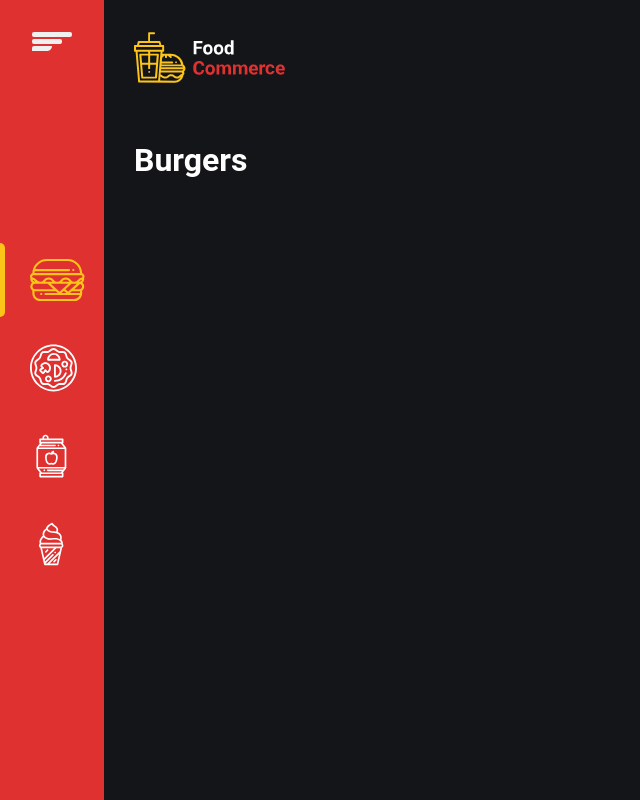
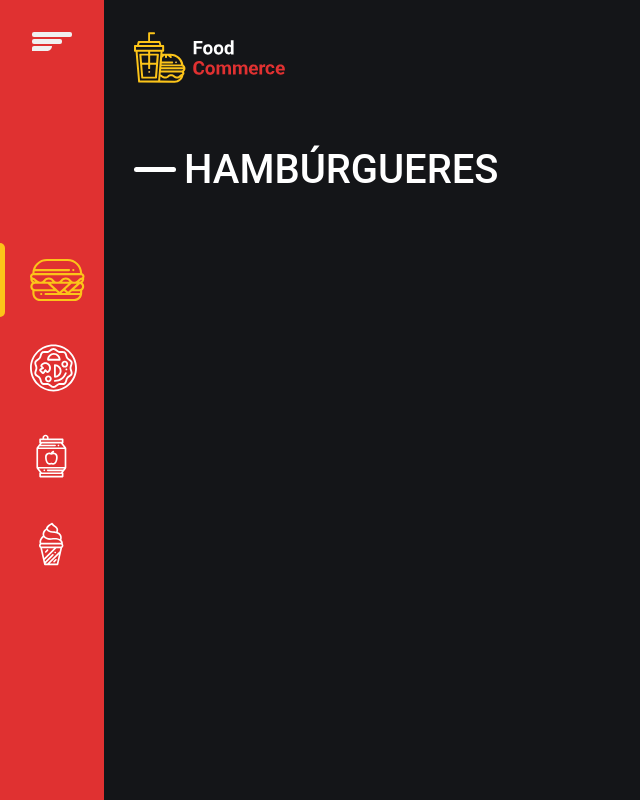
Before and after one commit to William-Koerich/food-commerce, a React (Create React App) app in the folder food-commerce/: page / in a window 1280 px wide. Shown: the whole page, without its empty margins (0-640 px from the left). Built offline with nearby package versions, Linux system fonts and the light colour scheme.

Commit message:
feat: created dinamic title and description

```diff
--- /dev/null
+++ b/food-commerce/src/components/Head/index.tsx
@@ -0,0 +1,11 @@
+interface HeadProps {
+    title: string
+    description?: string
+}
+
+export function Head ({title, description = ''}: HeadProps ) {
+    document.title = `Food Commerce | ${title}`
+    document.querySelector('[name=description]')?.setAttribute('content', description)
+
+    return null
+}
--- /dev/null
+++ b/food-commerce/src/components/Head/styles.ts
@@ -0,0 +1 @@
+import styled from "styled-components";
--- /dev/null
+++ b/food-commerce/src/components/Title/index.tsx
@@ -0,0 +1,10 @@
+import { ReactNode } from "react";
+import { Title } from "./styles";
+
+interface TitleProps {
+    children: ReactNode
+}
+
+export function SnackTitle ({children}: TitleProps ) {
+    return <Title>{children}</Title>
+}
--- /dev/null
+++ b/food-commerce/src/components/Title/styles.ts
@@ -0,0 +1,31 @@
+import styled from "styled-components";
+
+export const Title = styled.h1`
+    display: flex;
+    align-items: center;
+    gap: 0.5rem;
+
+    margin-bottom: 3rem;
+
+    font-size: ${({theme}) => theme.fontSize['4xl']};
+    font-weight: 500;
+    text-transform: uppercase;
+
+    &::before {
+        content: '';
+        background: ${({theme}) => theme.colors.white};
+        width: 42px;
+        height: 5px;
+        flex-shrink: 0;
+        border-radius: 4px;
+    }
+
+    @media (max-width: 720px) {
+        font-size: ${({theme}) => theme.fontSize['3xl']};
+        justify-content: center;
+
+        &::before {
+            display: none;
+        }
+    }
+`
--- a/food-commerce/src/pages/Main/Burgers/index.tsx
+++ b/food-commerce/src/pages/Main/Burgers/index.tsx
@@ -1,3 +1,10 @@
+import { Head } from "../../../components/Head"
+import { SnackTitle } from "../../../components/Title"
+
 export default function Burgers () {
-   return <h1>Burgers</h1>
+   return <>
+      <Head title="El Toro Hamburgueria"/>
+      <SnackTitle>Hambúrgueres</SnackTitle>
+   </>
+
 }
--- a/food-commerce/src/pages/Main/Drinks/index.tsx
+++ b/food-commerce/src/pages/Main/Drinks/index.tsx
@@ -1,3 +1,9 @@
+import { Head } from "../../../components/Head";
+import { SnackTitle } from "../../../components/Title";
+
 export default function Drinks () {
-   return <h1>Drinks</h1>
+   return <>
+   <Head title="Botequim da Brava"/>
+   <SnackTitle>Bebidas</SnackTitle>
+</>
 }
--- a/food-commerce/src/pages/Main/IceCreams/index.tsx
+++ b/food-commerce/src/pages/Main/IceCreams/index.tsx
@@ -1,3 +1,9 @@
+import { Head } from "../../../components/Head";
+import { SnackTitle } from "../../../components/Title";
+
 export default function IceCreams () {
-   return <h1>IceCreams</h1>
+   return <>
+   <Head title="Cravo & Canela"/>
+   <SnackTitle>Doces</SnackTitle>
+</>
 }
--- a/food-commerce/src/pages/Main/Pizzas/index.tsx
+++ b/food-commerce/src/pages/Main/Pizzas/index.tsx
@@ -1,3 +1,9 @@
+import { Head } from "../../../components/Head";
+import { SnackTitle } from "../../../components/Title";
+
 export default function Pizzas () {
-   return <h1>Pizzas</h1>
+   return <>
+      <Head title="Dona Floripa"/>
+      <SnackTitle>Pizzas</SnackTitle>
+   </>
 }
```
